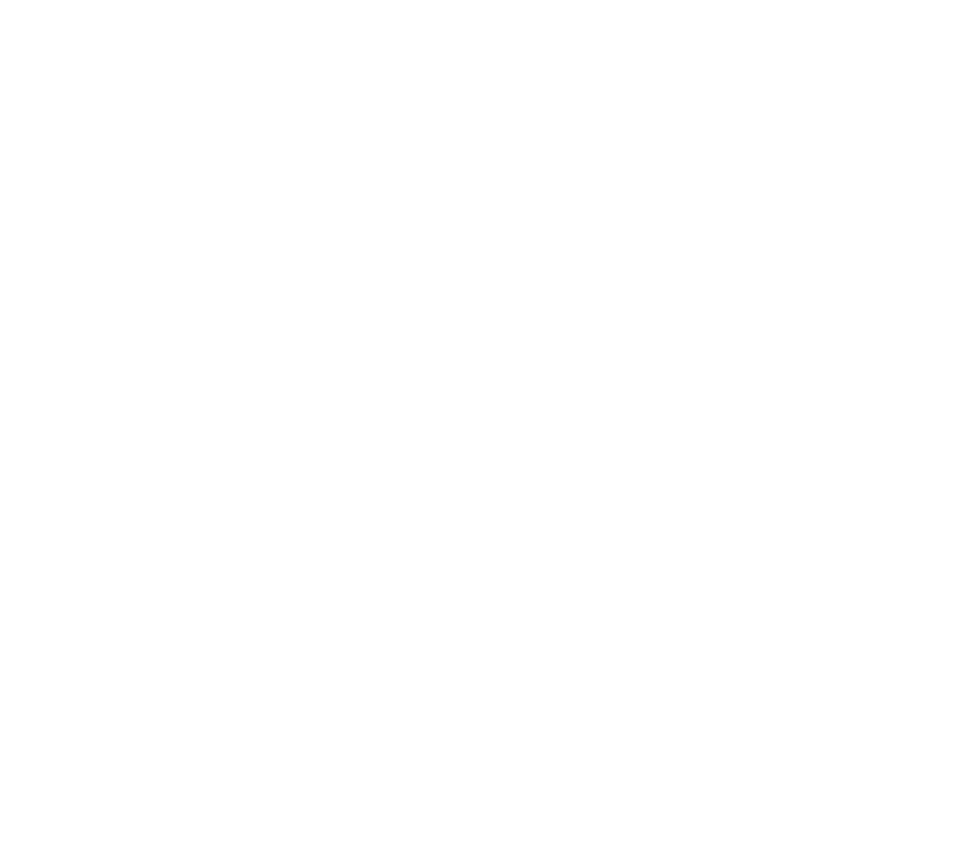
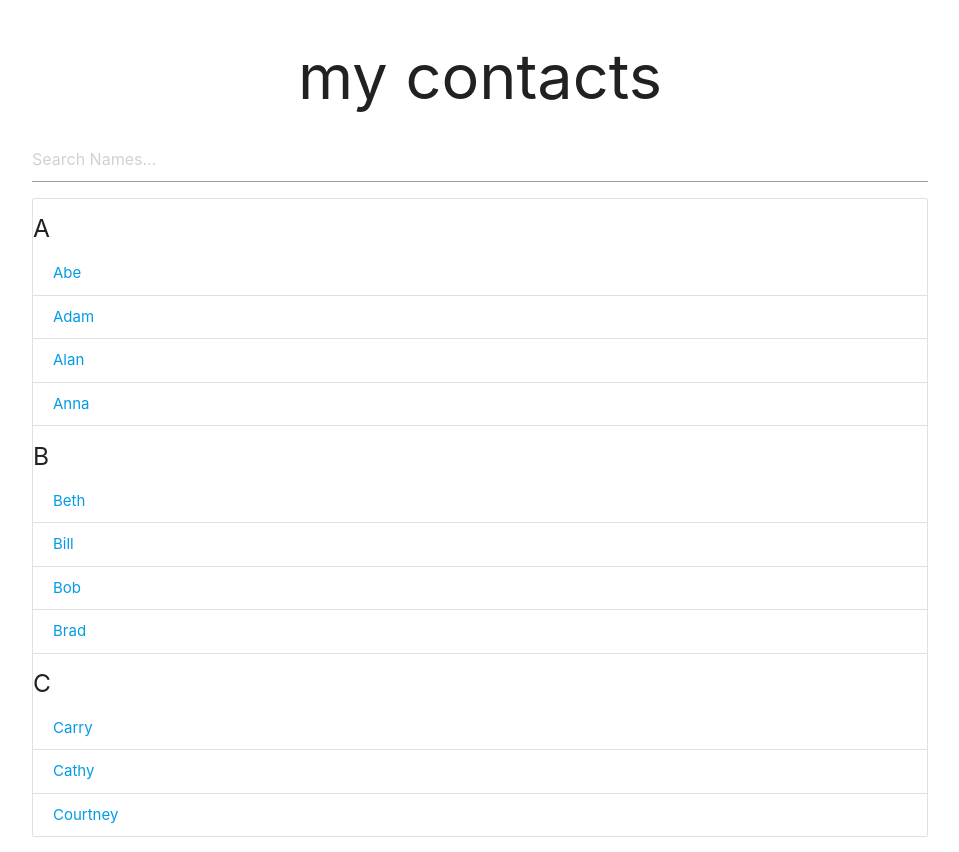
Before and after one commit to kozen0/-Filterable-List, a plain HTML site: page index.html in a window 1280 px wide. Shown: the whole page, without its empty margins (160-1119 px from the left). Before the commit the page ends 800 px from the top, so only its background shows below. Drawn offline with nearby package versions, Linux system fonts and the light colour scheme.

Commit message:
finished app

```diff
--- a/index.html
+++ b/index.html
@@ -3,8 +3,61 @@
 <head>
   <meta charset="UTF-8"/>
   <title>Filterable-List</title>
+    <link rel="stylesheet" href="https://cdnjs.cloudflare.com/ajax/libs/materialize/1.0.0/css/materialize.css">
 </head>
 <body>
+  <div class="container">
+      <h1 class="center-align">
+          my contacts
+      </h1>
+      <input type="text" id="filterInput" placeholder="Search Names...">
+      <ul id="names" class="collection width-header">
+          <li class="collection-header">
+              <h5>A</h5>
+          </li>
+          <li class="collection-item">
+              <a href="#">Abe</a>
+          </li>
+          <li class="collection-item">
+              <a href="#">Adam</a>
+          </li>
+          <li class="collection-item">
+              <a href="#">Alan</a>
+          </li>
+          <li class="collection-item">
+              <a href="#">Anna</a>
+          </li>
+          <li class="collection-header">
+            <h5>B</h5>
 
+          </li>
+          <li class="collection-item">
+              <a href="#">Beth</a>
+          </li>
+          <li class="collection-item">
+              <a href="#">Bill</a>
+          </li>
+          <li class="collection-item">
+              <a href="#">Bob</a>
+          </li>
+          <li class="collection-item">
+              <a href="#">Brad</a>
+          </li>
+          <li class="collection-header">
+            <h5>C</h5>
+          </li>
+          <li class="collection-item">
+              <a href="#">Carry</a>
+          </li>
+          <li class="collection-item">
+              <a href="#">Cathy</a>
+          </li>
+          <li class="collection-item">
+              <a href="#">Courtney</a>
+          </li>
+
+      </ul>
+  </div>
+    <script src="script.js"></script>
 </body>
 </html>
--- a/script.js
+++ b/script.js
@@ -1 +1,26 @@
-a
+// Get Input Element
+let filterInput = document.getElementById('filterInput');
+// Get Event Listener
+filterInput.addEventListener('keyup', filterNames);
+
+function filterNames() {
+    // get value of input
+    let filterValue = document.getElementById('filterInput').value.toUpperCase();
+
+    // get names ul
+    let ul = document.getElementById('names');
+    // get li's from ul
+    let li = ul.querySelectorAll('li.collection-item');
+
+    // loop through collection items li's
+
+    for (i = 0; i < li.length; i++){
+        let a = li[i].getElementsByTagName('a')[0];
+        // if matched
+        if (a.innerHTML.toUpperCase().indexOf(filterValue) > -1) {
+            li[i].style.display = '';
+        } else {
+            li[i].style.display = 'none';
+            }
+    }
+}
--- a/styles.css
+++ /dev/null
@@ -1 +0,0 @@
-a
```
